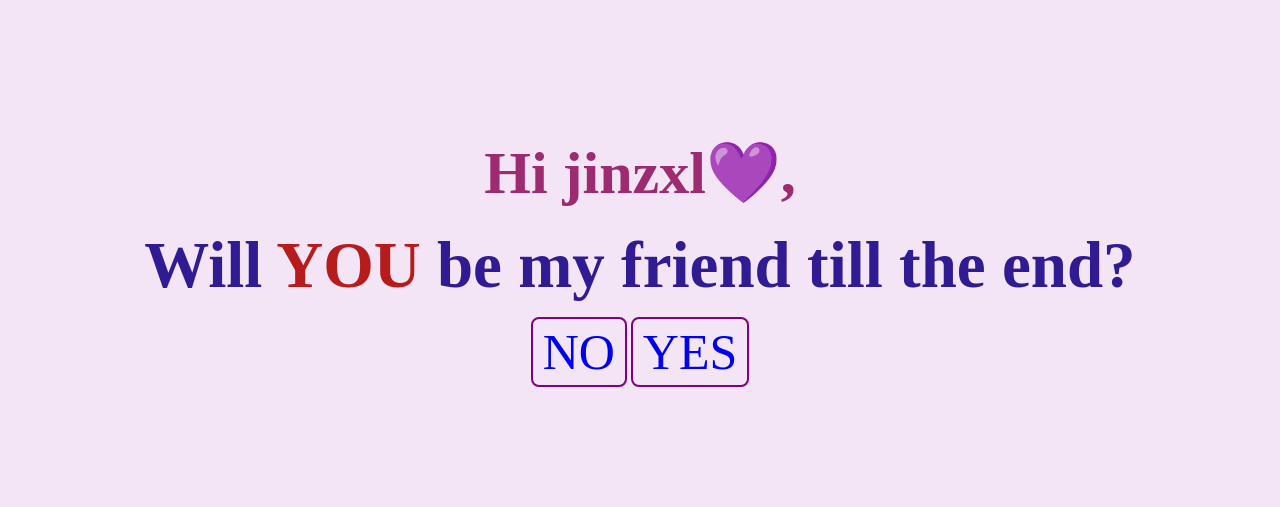
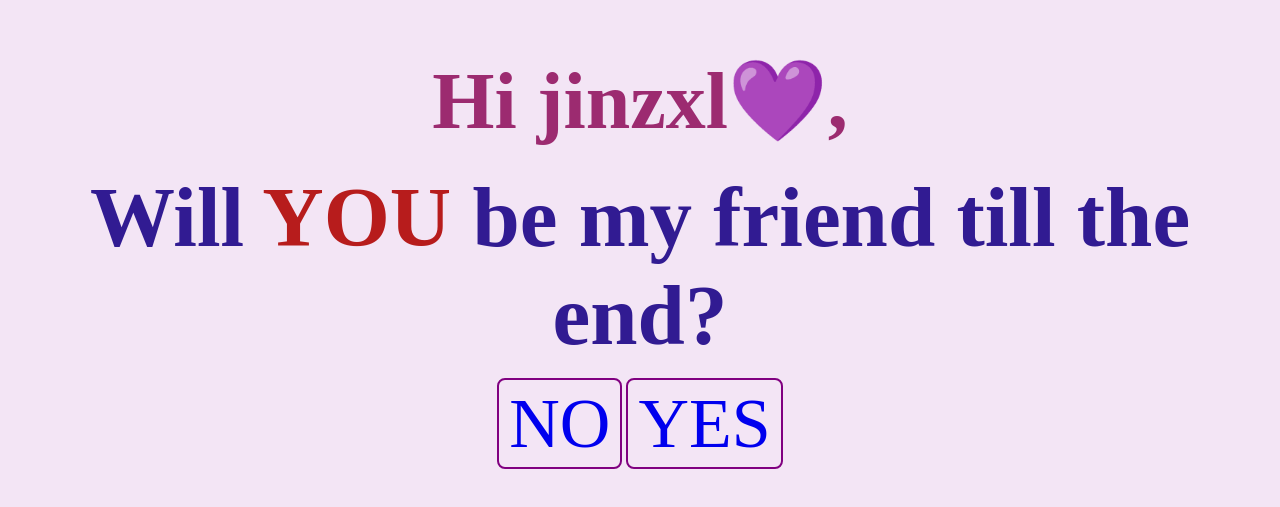
Before and after one commit to mrz-2196f3/jinzxl, a plain HTML site: page index.html in a window 1280 px wide. Shown: the part 141-648 px from the top of the page. Drawn offline with Linux system fonts and the light colour scheme.

Commit message:
do-not-modify

```diff
--- a/style.css
+++ b/style.css
@@ -21,21 +21,21 @@
   color: #b71c1c;
 }
 h3{
-  font-size: 60px;
+  font-size: 80px;
   margin-bottom: 20px;
   //text-transform: uppercase;
   color: #9c2b70;
   //font-weight: bolder;
 }
 h1{
-  font-size: 65px;
+  font-size: 85px;
   margin-bottom: 20px;
   //text-transform: uppercase;
   color: #311b92;
   font-weight: bolder;
 }
 a{
-  font-size: 50px;
+  font-size: 70px;
   text-decoration: none;
   padding: 5px 10px;
 	margin-top: 20px;
```
